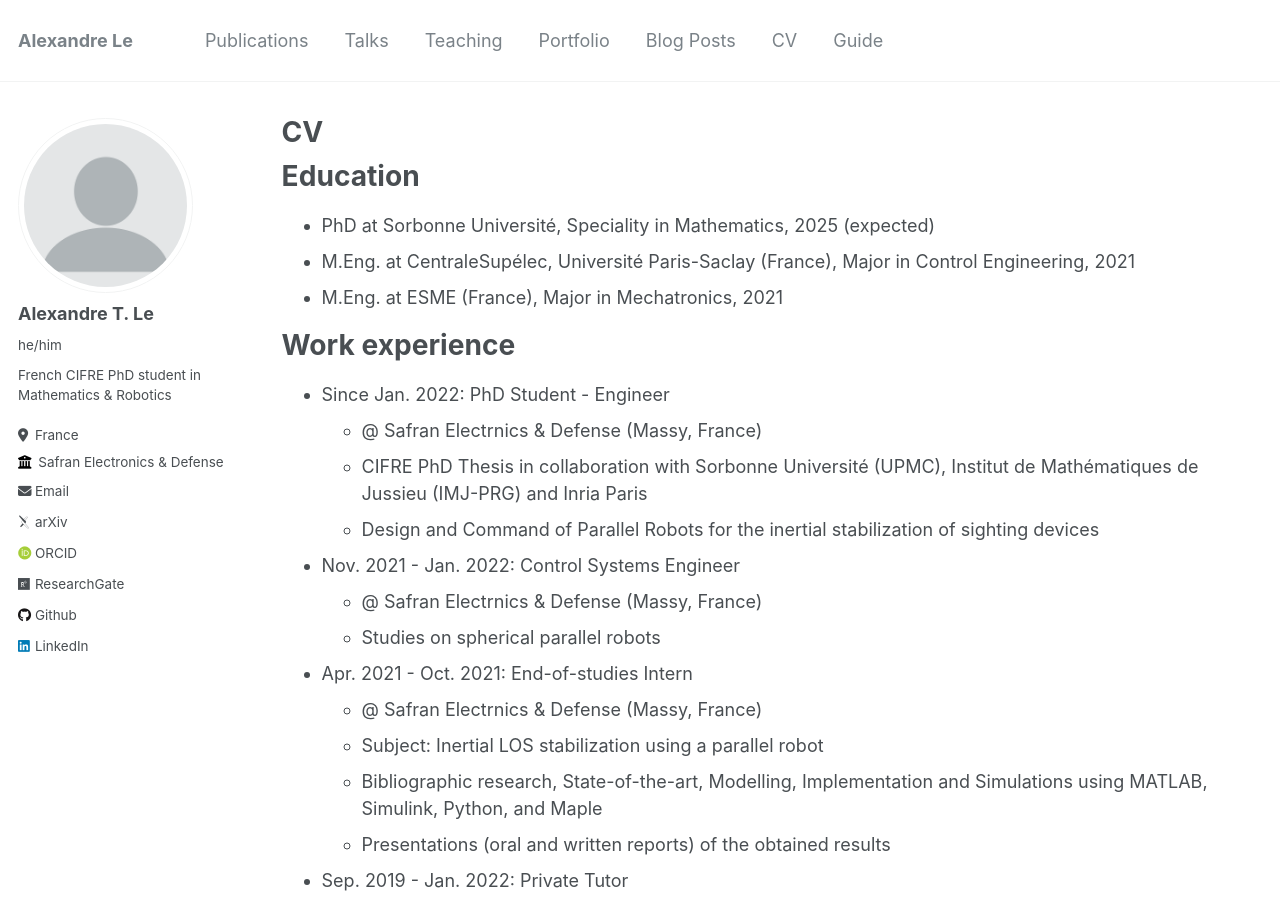
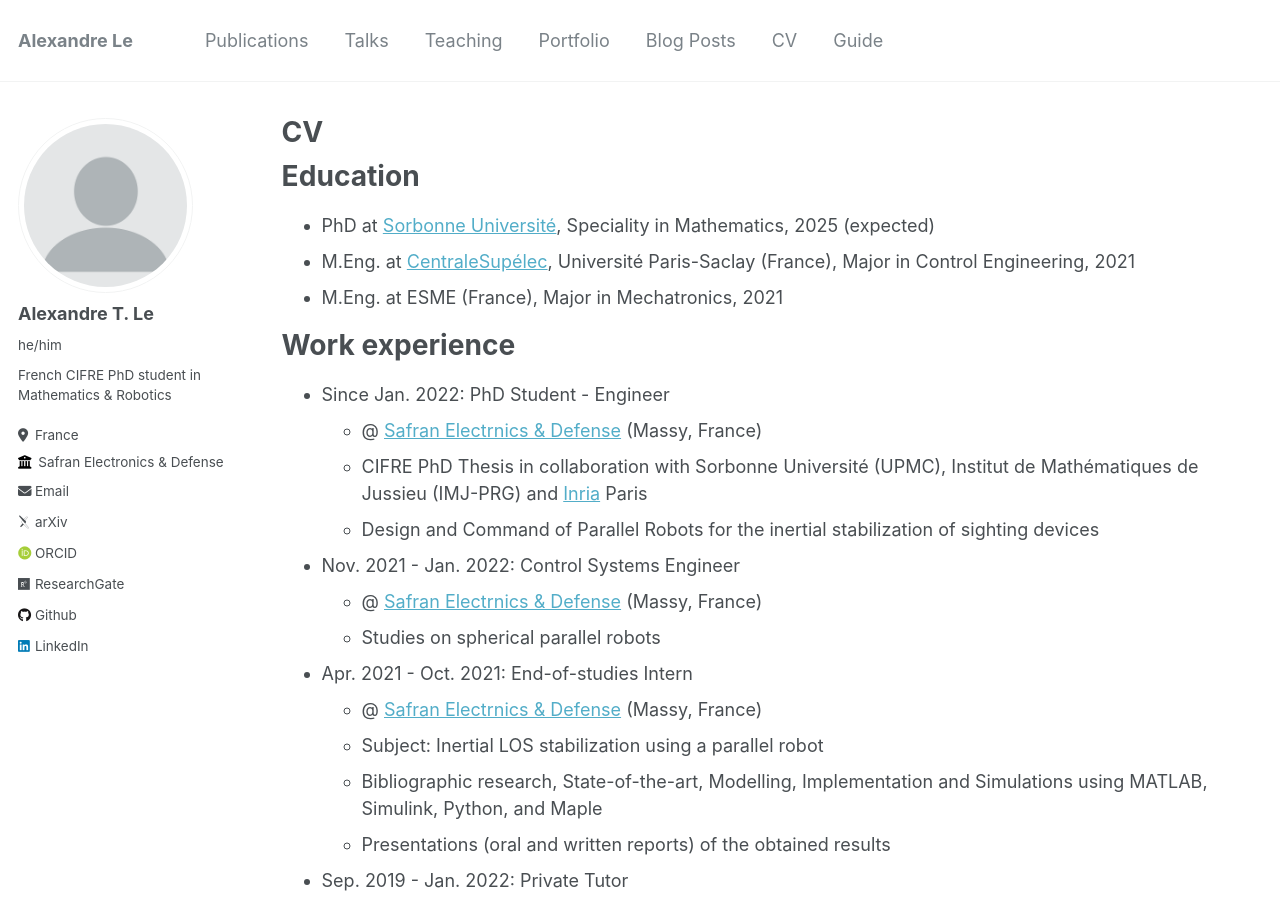
Before and after one commit to alexandre-tle/alexandre-tle.github.io, a Jekyll site: the page built from _pages/cv.md, in a window 1280 px wide and 900 px high. Built offline with Jekyll 4.4.1, drawn with Linux system fonts in a browser that asks for light colours; some web fonts are replaced; part of the change alters nothing that is shown.

Commit message:
Update cv.md

```diff
--- a/_pages/cv.md
+++ b/_pages/cv.md
@@ -11,23 +11,23 @@ redirect_from:
 
 Education
 ======
-* PhD at Sorbonne Université, Speciality in Mathematics, 2025 (expected)
-* M.Eng. at CentraleSupélec, Université Paris-Saclay (France), Major in Control Engineering, 2021
+* PhD at [Sorbonne Université](https://www.sorbonne-universite.fr/en), Speciality in Mathematics, 2025 (expected)
+* M.Eng. at [CentraleSupélec](https://www.centralesupelec.fr/en), Université Paris-Saclay (France), Major in Control Engineering, 2021
 * M.Eng. at ESME (France), Major in Mechatronics, 2021
 
 Work experience
 ======
 * Since Jan. 2022: PhD Student - Engineer
-  * @ Safran Electrnics & Defense (Massy, France)
-  * CIFRE PhD Thesis in collaboration with Sorbonne Université (UPMC), Institut de Mathématiques de Jussieu (IMJ-PRG) and Inria Paris
+  * @ [Safran Electrnics & Defense](https://www.safran-group.com/fr/societes/safran-electronics-defense) (Massy, France)
+  * CIFRE PhD Thesis in collaboration with Sorbonne Université (UPMC), Institut de Mathématiques de Jussieu (IMJ-PRG) and [Inria](https://www.inria.fr/en/) Paris
   * Design and Command of Parallel Robots for the inertial stabilization of sighting devices
 
 * Nov. 2021 - Jan. 2022: Control Systems Engineer
-  * @ Safran Electrnics & Defense (Massy, France)
+  * @ [Safran Electrnics & Defense](https://www.safran-group.com/fr/societes/safran-electronics-defense) (Massy, France)
   * Studies on spherical parallel robots
 
 * Apr. 2021 - Oct. 2021: End-of-studies Intern
-  * @ Safran Electrnics & Defense (Massy, France)
+  * @ [Safran Electrnics & Defense](https://www.safran-group.com/fr/societes/safran-electronics-defense) (Massy, France)
   * Subject: Inertial LOS stabilization using a parallel robot
   * Bibliographic research, State-of-the-art, Modelling, Implementation and Simulations using MATLAB, Simulink, Python, and Maple
   * Presentations (oral and written reports) of the obtained results
```
